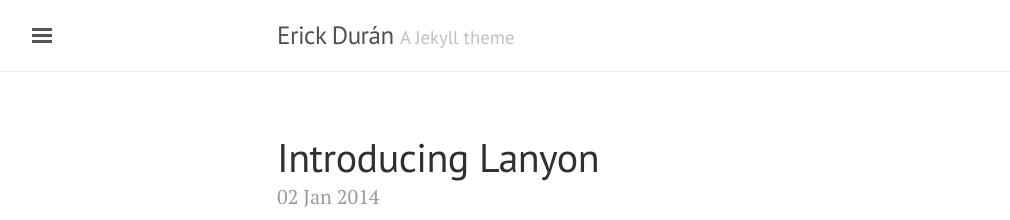
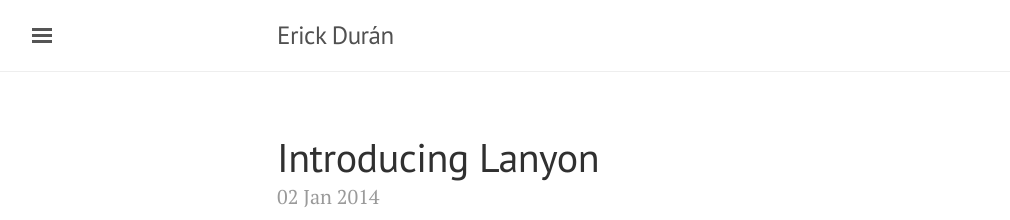
Before and after one commit to erickduran/blog, a Jekyll site: the page built from index.html, in a window 1280 px wide and 900 px high. Shown: the top 220 px of the window, without its empty margins (3-1013 px from the left). Built offline with Jekyll 4.4.1, drawn with Linux system fonts in a browser that asks for light colours; the list of posts is cut into pages by our own code.

Commit message:
configuration changes

```diff
--- a/_config.yml
+++ b/_config.yml
@@ -3,15 +3,15 @@
 
 # Setup
 title:               Erick Durán
-tagline:             'A Jekyll theme'
-description:         'A reserved <a href="http://jekyllrb.com" target="_blank">Jekyll</a> theme that places the utmost gravity on content with a hidden drawer. Made by <a href="https://twitter.com/mdo" target="_blank">@mdo</a>.'
+tagline:             ''
+description:         'A personal blog dedicated to my free time.'
 url:                 https://erickduran.github.io
 baseurl:             ''
 paginate:            5
 
 # About/contact
 author:
-  name:              Mark Otto
+  name:              Erick Durán
   url:               https://twitter.com/mdo
   email:             markdotto@gmail.com
 
```
Also changed, not shown: README.md, public/apple-touch-icon-precomposed.png, public/favicon.ico.
